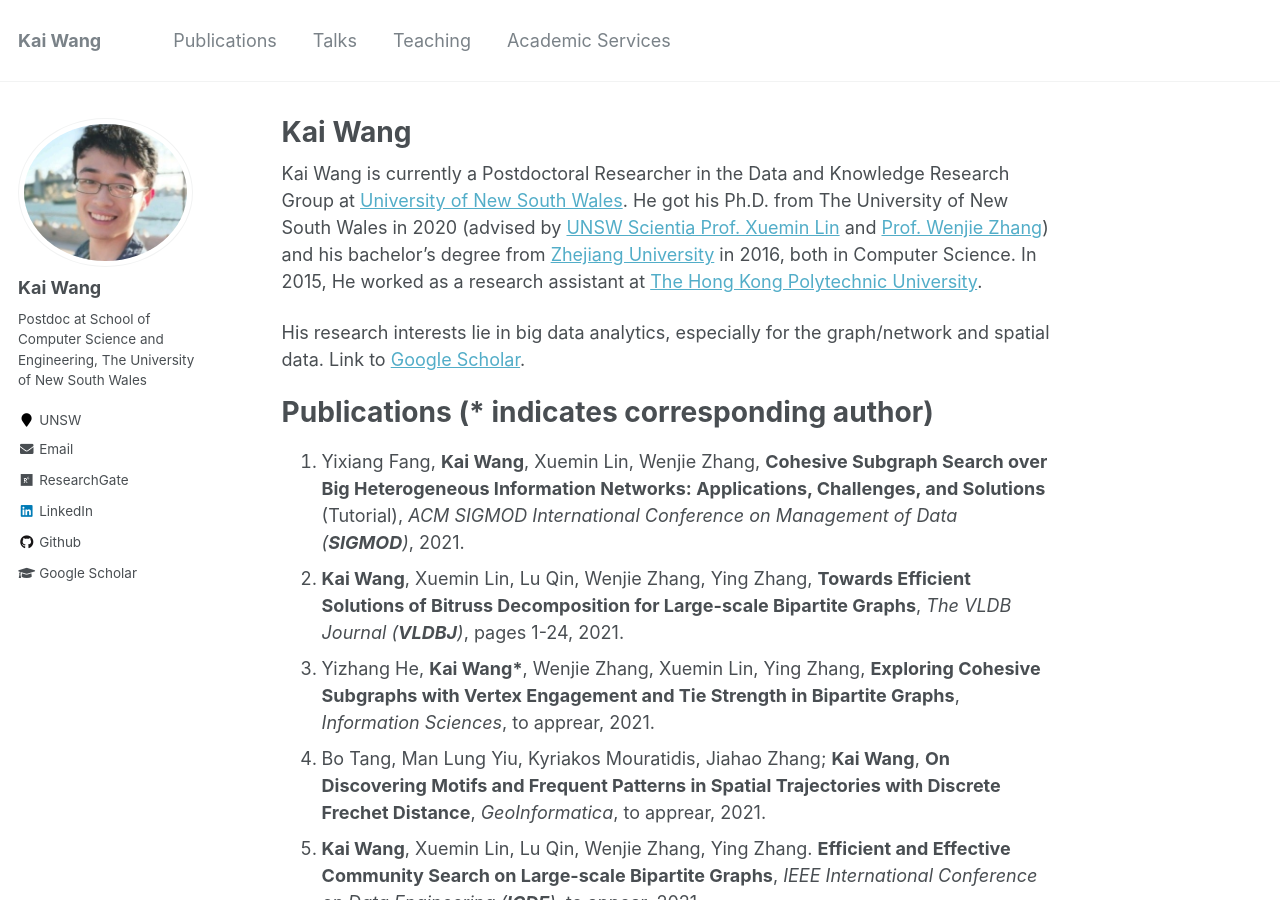
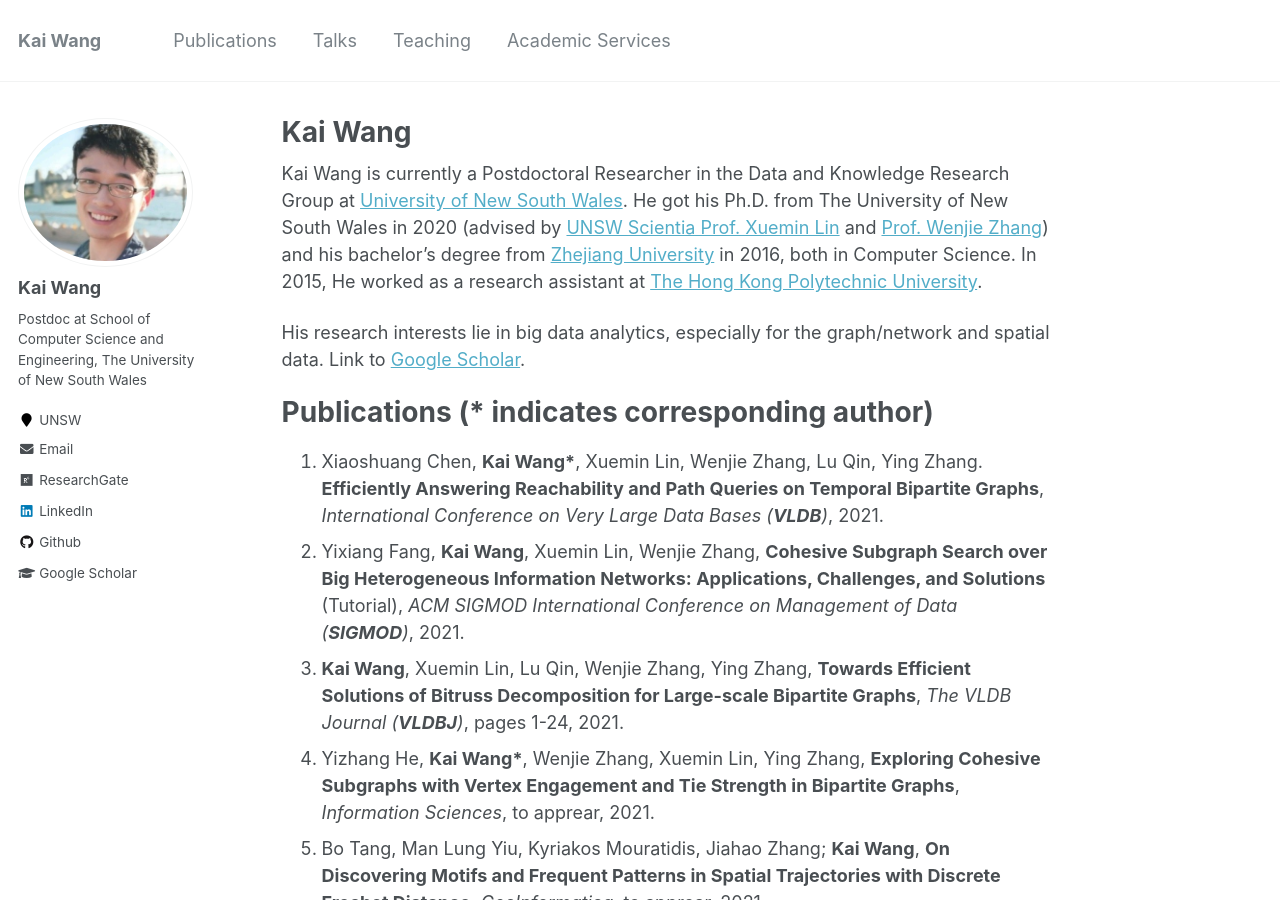
Before and after one commit to cs-kaiwang/cs-kaiwang.github.io, a Jekyll site: the page built from _pages/about.md, in a window 1280 px wide and 900 px high. Built offline with Jekyll 4.4.1, drawn with Linux system fonts in a browser that asks for light colours.

Commit message:
Update about.md

```diff
--- a/_pages/about.md
+++ b/_pages/about.md
@@ -14,18 +14,19 @@ His research interests lie in big data analytics, especially for the graph/netwo
 
 Publications (* indicates corresponding author)
 ======
-1. Yixiang Fang, **Kai Wang**, Xuemin Lin, Wenjie Zhang, **Cohesive Subgraph Search over Big Heterogeneous Information Networks: Applications, Challenges, and Solutions** (Tutorial), *ACM SIGMOD International Conference on Management of Data (**SIGMOD**)*, 2021.
-2. **Kai Wang**, Xuemin Lin, Lu Qin, Wenjie Zhang, Ying Zhang, **Towards Efficient Solutions of Bitruss Decomposition for Large-scale Bipartite Graphs**, *The VLDB Journal (**VLDBJ**)*, pages 1-24, 2021.
-3. Yizhang He, **Kai Wang\***, Wenjie Zhang, Xuemin Lin, Ying Zhang, **Exploring Cohesive Subgraphs with Vertex Engagement and Tie Strength in Bipartite Graphs**, *Information Sciences*, to apprear, 2021.
-4. Bo Tang, Man Lung Yiu, Kyriakos Mouratidis, Jiahao Zhang; **Kai Wang**, **On Discovering Motifs and Frequent Patterns in Spatial Trajectories with  Discrete Frechet Distance**, *GeoInformatica*, to apprear, 2021.
-5. **Kai Wang**, Xuemin Lin, Lu Qin, Wenjie Zhang, Ying Zhang. **Efficient and Effective Community Search on Large-scale Bipartite Graphs**, *IEEE International Conference on Data Engineering (**ICDE**)*, to appear, 2021.
-6. **Kai Wang**, Shuting Wang, Xin Cao, Lu Qin. **Efficient Radius-bounded Community Search in Geo-social Networks**, *IEEE Transactions on Knowledge and Data Engineering (**TKDE**)*,  2020.
-7. Maryam Ghafouri, **Kai Wang\***, Fan Zhang, Ying Zhang and Xuemin Lin. **Efficient Graph Hierarchical Decomposition With User Engagement And Tie Strength**, *International Conference on Database Systems for Advanced Applications (DASFAA)*, pages 448-465, 2020.
-8. **Kai Wang**, Xuemin Lin, Lu Qin, Wenjie Zhang, Ying Zhang. **Efficient Bitruss Decomposition for Large-scale Bipartite Graphs**, *IEEE International Conference on Data Engineering (**ICDE**)*, pages 661-672, 2020.
-9. **Kai Wang**, Xuemin Lin, Lu Qin, Wenjie Zhang, Ying Zhang. **Vertex Priority Based Butterfly Counting for Large-scale Bipartite Networks**, *International Conference on Very Large Data Bases (**VLDB**)*, pages 1139-1152, 2019.
-10. **Kai Wang**, Xin Cao, Xuemin Lin, Wenjie Zhang, Lu Qin. **Efficient Computing of Radius-bounded k-cores**, *IEEE International Conference on Data Engineering (**ICDE**)*, pages 233-244, 2018.
-11. Bo Tang, Man Lung Yiu, Kyriakos Mouratidis, **Kai Wang**. **Efficient Motif Discovery in Spatial Trajectories using Discrete Fréchet Distance**, *International Conference on Extending Database Technology (EDBT)*, pages 378-389, 2017.
-12. Lu Chen, Yunjun Gao, **Kai Wang**, Christian S Jensen, Gang Chen. **Answering Why-not Questions on Metric Probabilistic Range Queries**, *IEEE International Conference on Data Engineering (**ICDE**)*, pages 767-778, 2016.
+1. Xiaoshuang Chen, **Kai Wang\***, Xuemin Lin, Wenjie Zhang, Lu Qin, Ying Zhang. **Efficiently Answering Reachability and Path Queries on Temporal Bipartite Graphs**, *International Conference on Very Large Data Bases (**VLDB**)*, 2021.
+2. Yixiang Fang, **Kai Wang**, Xuemin Lin, Wenjie Zhang, **Cohesive Subgraph Search over Big Heterogeneous Information Networks: Applications, Challenges, and Solutions** (Tutorial), *ACM SIGMOD International Conference on Management of Data (**SIGMOD**)*, 2021.
+3. **Kai Wang**, Xuemin Lin, Lu Qin, Wenjie Zhang, Ying Zhang, **Towards Efficient Solutions of Bitruss Decomposition for Large-scale Bipartite Graphs**, *The VLDB Journal (**VLDBJ**)*, pages 1-24, 2021.
+4. Yizhang He, **Kai Wang\***, Wenjie Zhang, Xuemin Lin, Ying Zhang, **Exploring Cohesive Subgraphs with Vertex Engagement and Tie Strength in Bipartite Graphs**, *Information Sciences*, to apprear, 2021.
+5. Bo Tang, Man Lung Yiu, Kyriakos Mouratidis, Jiahao Zhang; **Kai Wang**, **On Discovering Motifs and Frequent Patterns in Spatial Trajectories with  Discrete Frechet Distance**, *GeoInformatica*, to apprear, 2021.
+6. **Kai Wang**, Xuemin Lin, Lu Qin, Wenjie Zhang, Ying Zhang. **Efficient and Effective Community Search on Large-scale Bipartite Graphs**, *IEEE International Conference on Data Engineering (**ICDE**)*, to appear, 2021.
+7. **Kai Wang**, Shuting Wang, Xin Cao, Lu Qin. **Efficient Radius-bounded Community Search in Geo-social Networks**, *IEEE Transactions on Knowledge and Data Engineering (**TKDE**)*,  2020.
+8. Maryam Ghafouri, **Kai Wang\***, Fan Zhang, Ying Zhang and Xuemin Lin. **Efficient Graph Hierarchical Decomposition With User Engagement And Tie Strength**, *International Conference on Database Systems for Advanced Applications (DASFAA)*, pages 448-465, 2020.
+9. **Kai Wang**, Xuemin Lin, Lu Qin, Wenjie Zhang, Ying Zhang. **Efficient Bitruss Decomposition for Large-scale Bipartite Graphs**, *IEEE International Conference on Data Engineering (**ICDE**)*, pages 661-672, 2020.
+10. **Kai Wang**, Xuemin Lin, Lu Qin, Wenjie Zhang, Ying Zhang. **Vertex Priority Based Butterfly Counting for Large-scale Bipartite Networks**, *International Conference on Very Large Data Bases (**VLDB**)*, pages 1139-1152, 2019.
+11. **Kai Wang**, Xin Cao, Xuemin Lin, Wenjie Zhang, Lu Qin. **Efficient Computing of Radius-bounded k-cores**, *IEEE International Conference on Data Engineering (**ICDE**)*, pages 233-244, 2018.
+12. Bo Tang, Man Lung Yiu, Kyriakos Mouratidis, **Kai Wang**. **Efficient Motif Discovery in Spatial Trajectories using Discrete Fréchet Distance**, *International Conference on Extending Database Technology (EDBT)*, pages 378-389, 2017.
+13. Lu Chen, Yunjun Gao, **Kai Wang**, Christian S Jensen, Gang Chen. **Answering Why-not Questions on Metric Probabilistic Range Queries**, *IEEE International Conference on Data Engineering (**ICDE**)*, pages 767-778, 2016.
 
 Talks
 ======
```
